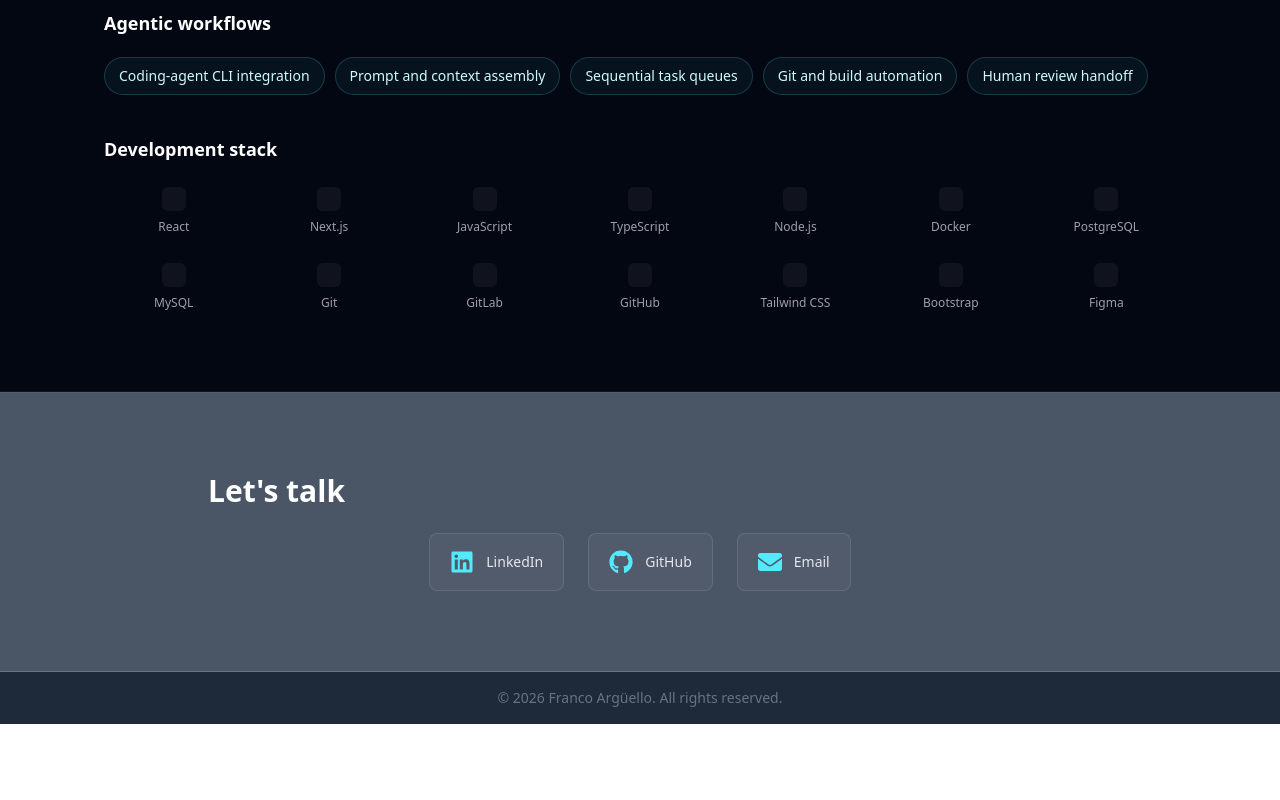
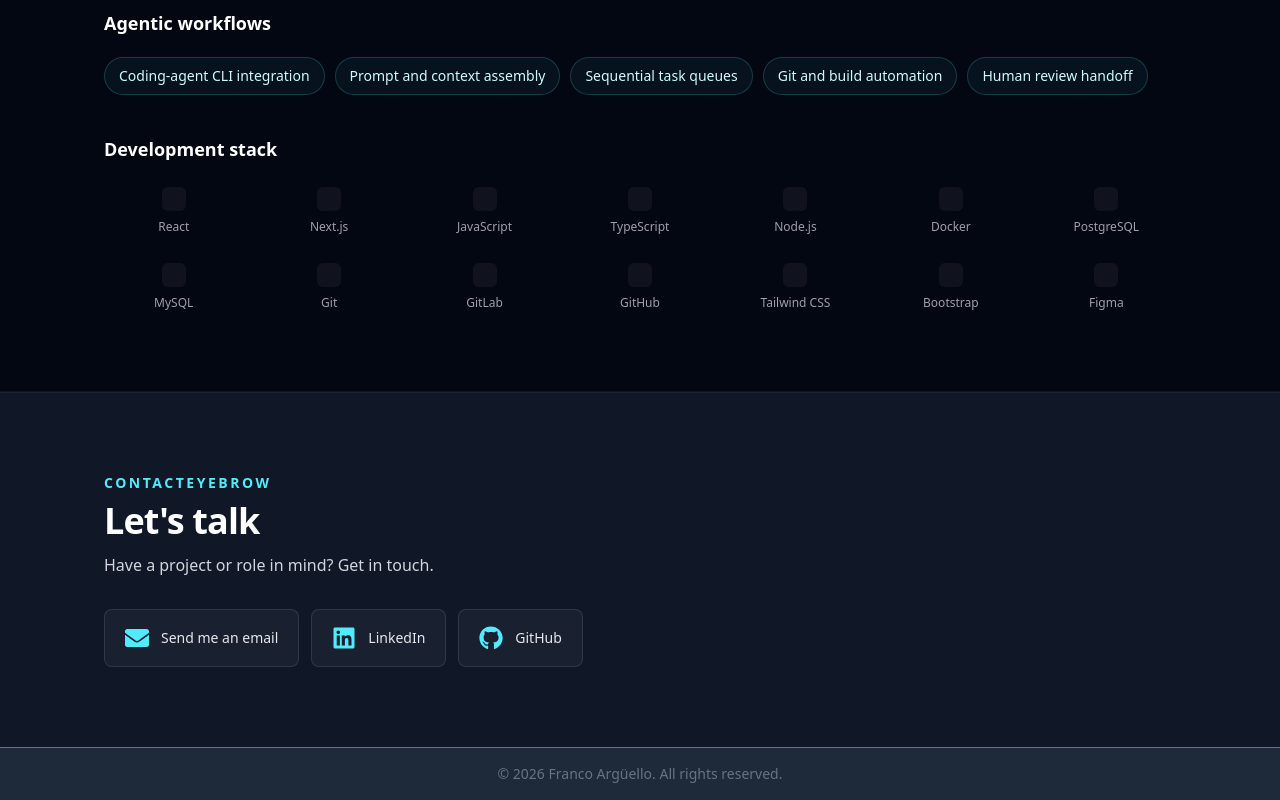
Before and after one commit to Franko42/Portfolio, a React (Vite) app in the folder my-portfolio/: page / in a window 1280 px wide. Shown: the part 2546-3346 px from the top of the page. Before the commit the page ends 3270 px from the top, so only its background shows below. Built offline with nearby package versions, Linux system fonts and the light colour scheme.

Commit message:
Improve contact section with clear email call to action

```diff
--- a/my-portfolio/src/components/Contact.jsx
+++ b/my-portfolio/src/components/Contact.jsx
@@ -1,22 +1,26 @@
-import React from 'react';
 import { useTranslation } from "react-i18next";
+import { FaEnvelope, FaGithub, FaLinkedin } from "react-icons/fa";
 import SocialLink from "./SocialLink";
-import { FaLinkedin, FaGithub, FaEnvelope } from "react-icons/fa";
-
 
 const Contact = () => {
   const { t } = useTranslation();
 
   return (
-    <section id="contact" className="py-20 bg-gray-600 border-t border-white/5">
-      <div className="max-w-4xl mx-auto px-4 text-center">
-        <h3 className="text-2xl md:text-3xl font-semibold mb-6 text-white text-left">{t("contactTitle")}</h3>
-        <div>
-          <div className="flex justify-center gap-6 flex-wrap text-white" >
-            <SocialLink Icon={FaLinkedin} name="LinkedIn" url="https://www.linkedin.com/in/franco-agustin-arguello/" />
-            <SocialLink Icon={FaGithub} name="GitHub" url="https://github.com/Franko42" />
-            <SocialLink Icon={FaEnvelope} name="Email" url="mailto:frankoarguello42@gmail.com" />
-          </div>
+    <section id="contact" className="scroll-mt-20 border-t border-white/5 bg-gray-900 py-20" aria-labelledby="contact-title">
+      <div className="mx-auto max-w-6xl px-6 md:px-10">
+        <div className="mb-8 max-w-2xl">
+          <p className="mb-2 text-sm font-semibold uppercase tracking-[0.18em] text-cyan-300">
+            {t("contactEyebrow")}
+          </p>
+          <h2 id="contact-title" className="text-3xl font-bold tracking-tight text-white sm:text-4xl">
+            {t("contactTitle")}
+          </h2>
+          <p className="mt-3 text-gray-300">{t("contactDescription")}</p>
+        </div>
+        <div className="flex flex-wrap gap-3">
+          <SocialLink Icon={FaEnvelope} name={t("contactButton")} url="mailto:frankoarguello42@gmail.com" />
+          <SocialLink Icon={FaLinkedin} name="LinkedIn" url="https://www.linkedin.com/in/franco-agustin-arguello/" />
+          <SocialLink Icon={FaGithub} name="GitHub" url="https://github.com/Franko42" />
         </div>
       </div>
     </section>
```
